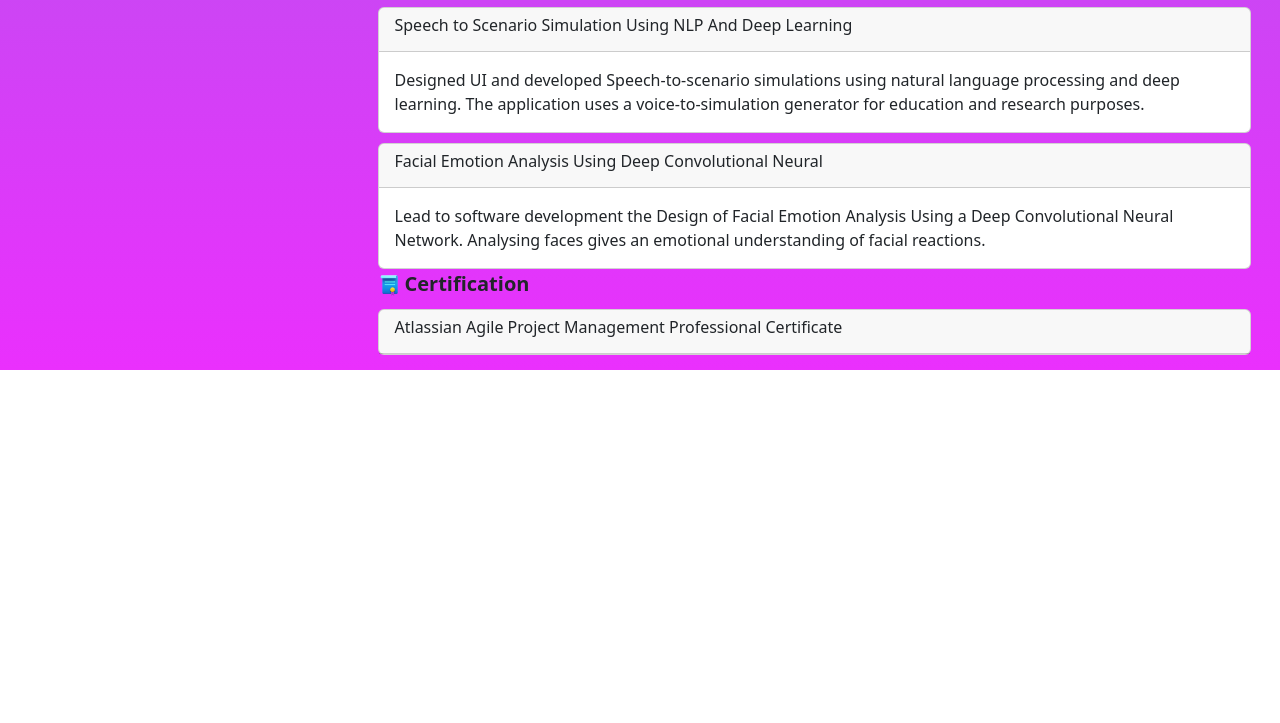
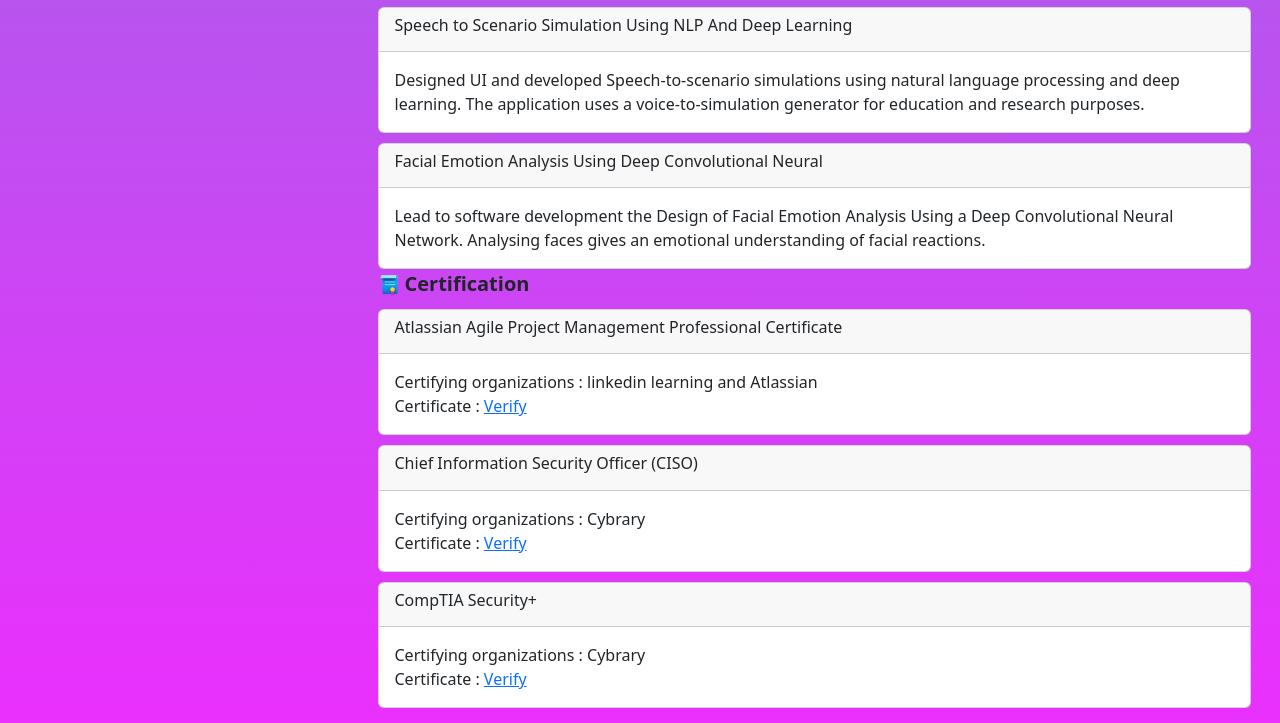
Before and after one commit to saisunilsri/Resume, a plain HTML site: page index.html in a window 1280 px wide. Shown: the part 2157-2880 px from the top of the page. Before the commit the page ends 2527 px from the top, so only its background shows below. Drawn offline with nearby package versions, Linux system fonts and the light colour scheme.

Commit message:
cert
cder

```diff
--- a/Main.html
+++ b/index.html
@@ -311,6 +311,8 @@ background: linear-gradient(0deg, rgba(234,45,253,0.9887604700083158) 0%, rgba(3
                     </div>
                   </div>
 
+
+
                 </div>
               </div>
 
@@ -538,7 +540,36 @@ background: linear-gradient(0deg, rgba(234,45,253,0.9887604700083158) 0%, rgba(3
           <div class="card-header">
             <h6 class="card-title">Atlassian Agile Project Management Professional Certificate</h6>
           </div>
+          <div class="card-body">
+            <p class="card-text">
+            Certifying organizations : linkedin learning and Atlassian <br>
+            Certificate : <a target="_blank" href="https://www.linkedin.com/learning/certificates/d2977bda3a5e4e31ccfa1e122655e19d74a426f5f2e7214b730746a65f121ce4">Verify</a>
+            </p>
+          </div>
+        </div>
 
+        <div class="card">
+          <div class="card-header">
+            <h6 class="card-title">Chief Information Security Officer (CISO)</h6>
+          </div>
+          <div class="card-body">
+            <p class="card-text">
+            Certifying organizations : Cybrary<br>
+            Certificate : <a target="_blank" href="https://app.cybrary.it/profile/InteriorSwallow4768?tab=cert-completion&cert=C-8e4df0b39-7ac6511d">Verify</a>
+            </p>
+          </div>
+        </div>
+
+        <div class="card">
+          <div class="card-header">
+            <h6 class="card-title">CompTIA Security+</h6>
+          </div>
+          <div class="card-body">
+            <p class="card-text">
+            Certifying organizations : Cybrary <br>
+            Certificate : <a target="_blank" href="https://app.cybrary.it/profile/InteriorSwallow4768?tab=cert-completion&cert=C-8e4df0b39-f861b0">Verify</a>
+            </p>
+          </div>
         </div>
 
 
```
